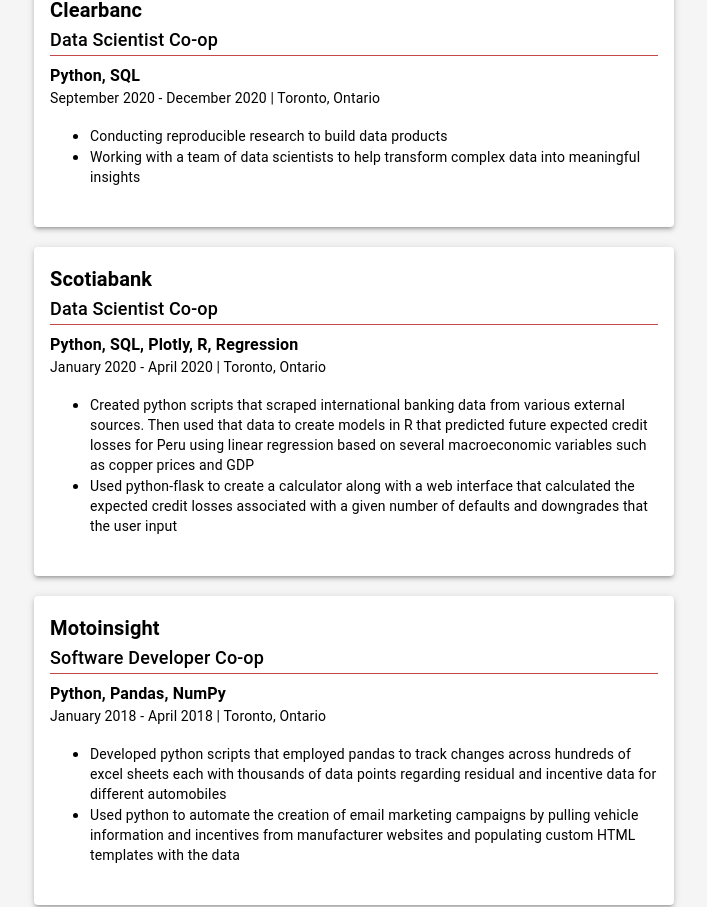
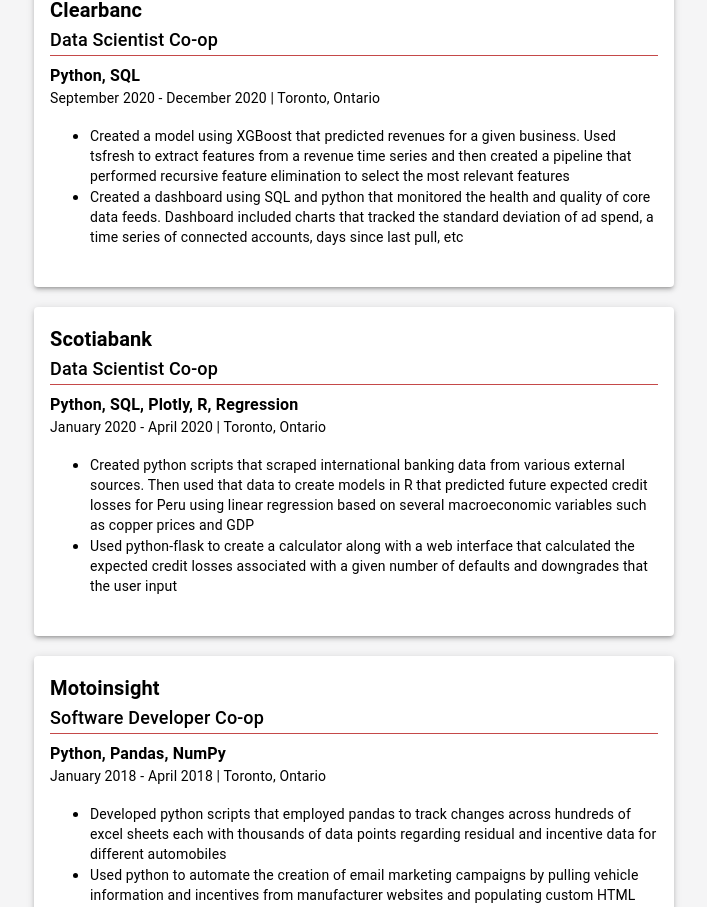
Before and after one commit to Dimuendo/portfolio-website, a React (Create React App) app: page / in a window 1280 px wide. Shown: the part 1674-2581 px from the top of the page, without its empty margins (286-993 px from the left). Built offline with nearby package versions, Linux system fonts and the light colour scheme.

Commit message:
Updated Clearbanc role descriptions; Updated resume

```diff
--- a/src/Components/WorkExperience.jsx
+++ b/src/Components/WorkExperience.jsx
@@ -29,8 +29,8 @@
 
 // ClearBanc
 const cbRoleDescriptions = [
-    'Conducting reproducible research to build data products',
-    'Working with a team of data scientists to help transform complex data into meaningful insights',
+    'Created a model using XGBoost that predicted revenues for a given business. Used tsfresh to extract features from a revenue time series and then created a pipeline that performed recursive feature elimination to select the most relevant features',
+    'Created a dashboard using SQL and python that monitored the health and quality of core data feeds. Dashboard included charts that tracked the standard deviation of ad spend, a time series of connected accounts, days since last pull, etc',
 ]
 
 // Scotiabank
```
Also changed, not shown: 1 other file (tests, documents, lock files or other folders).
